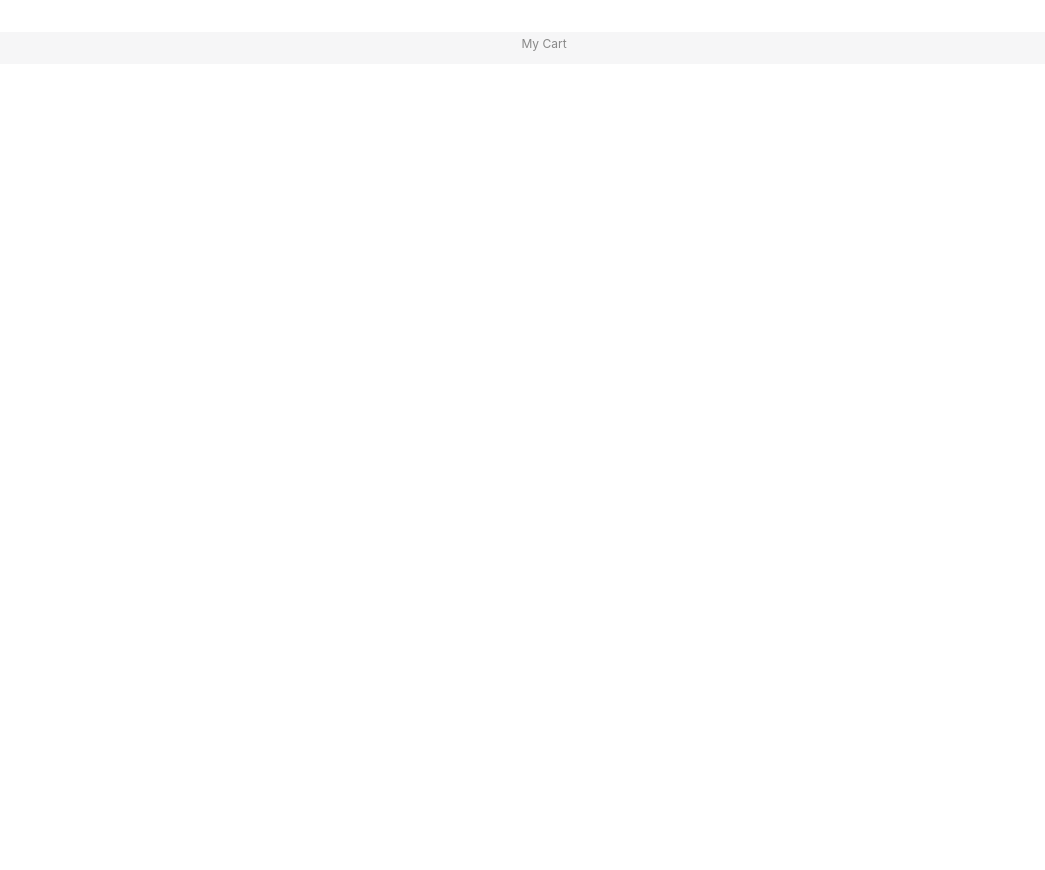
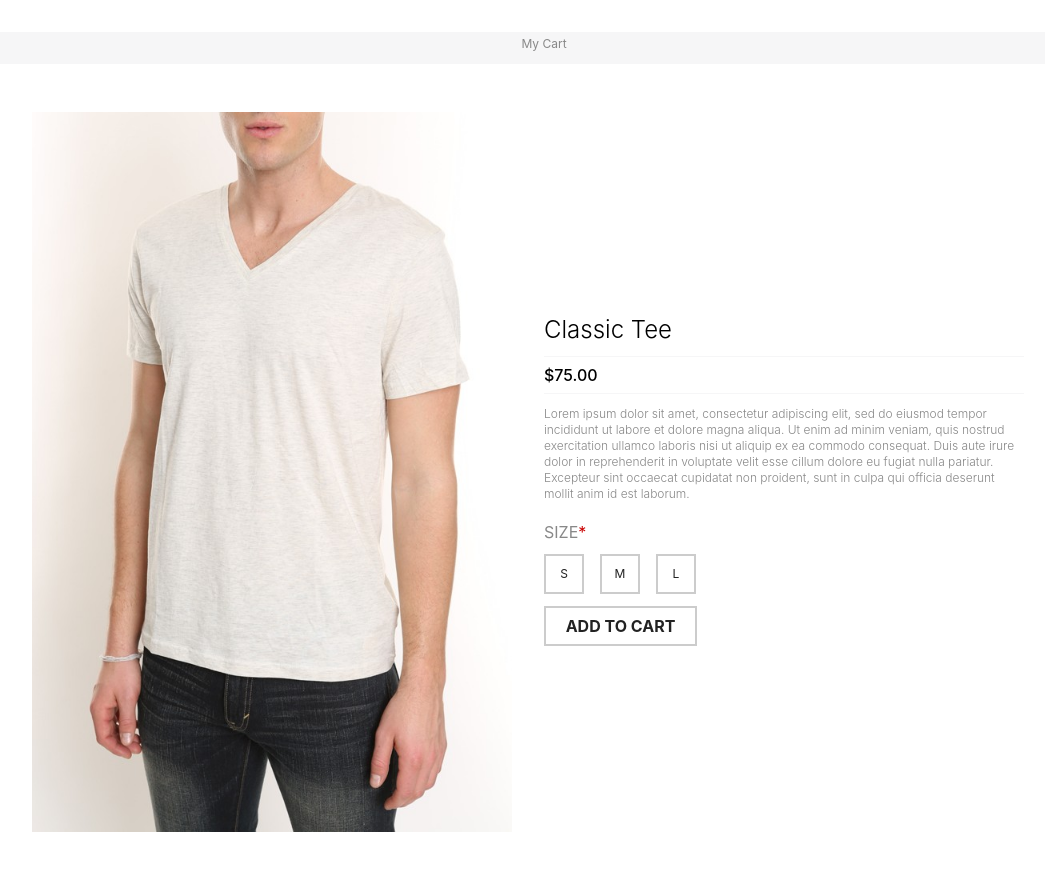
Before and after one commit to rhua966/Moustache-Republic-Demo, a React (Create React App) app: page / in a window 1280 px wide. Shown: the top 870 px of the page, without its empty margins (96-1141 px from the left). Before the commit the page ends 800 px from the top, so only its background shows below. Built offline with nearby package versions, Linux system fonts and the light colour scheme.

Commit message:
Add Product

```diff
--- a/src/App.tsx
+++ b/src/App.tsx
@@ -1,11 +1,13 @@
 import React from "react";
 
+import Product from "./components/Product/Product";
 import Header from './components/UI/Header/Header';
 
 const App = () => {
   return (
     <div className="App">
       <Header />
+      <Product />
     </div>
   );
 }
--- /dev/null
+++ b/src/components/Product/Product.module.css
@@ -0,0 +1,100 @@
+.product {
+  padding: 1rem;
+  display: flex;
+  flex-direction: row;
+  justify-content: space-between;
+  align-items: center;
+  margin:0 -16px 0 -16px;
+  padding: 32px 0 32px 0;
+  width: 100%;
+  height: 80%;
+  max-height: 1000px;
+}
+
+.product__image {
+  width: 47%;
+  justify-content:center;
+  height: auto;
+  min-width: 300px;
+  /* max-height: 600px; */
+}
+
+.product__details {
+  width: 47%;
+  display: block;
+  padding: 32px 32px 32px 32px;
+  flex-direction: column;
+  justify-content: space-between;
+}
+
+.product__name {
+  vertical-align: text-top;
+  font-size: 24px;
+  font-weight: 300;
+  padding: 12px 0 12px 0;
+}
+.product__description {
+  display: block;
+  font-size: 12px;
+  font-weight: 300;
+  line-height: 16px;
+  color: #888888;
+  padding: 12px 0 12px 0;
+}
+
+.product__price {
+  border-top: 1px solid #f6f6f7;
+  border-bottom: 1px solid #f6f6f7;
+  line-height: 20px;
+  padding: 8px 0 8px 0;
+  font-weight: 500;
+}
+
+.product__size-label {
+  display: flex;
+  color: #888888;
+  padding-top: 8px;
+  /* font-weight: bold; */
+}
+
+.product__size-buttons {
+  display: flex;
+  flex-direction: row;
+  column-gap: 16px;
+  padding: 12px 0 12px 0;
+}
+.product__size-buttons div {
+  border: 2px solid #cccccc;
+  display: flex;
+  box-sizing: border-box;
+  cursor: pointer;
+  width: 40px;
+  height: 40px;
+  padding: 8px;
+  justify-content: center;
+  align-items: center;
+  font-size: 12px;
+  color: #222222;
+}
+.product__buy-button {
+  border: 2px solid #cccccc;
+  display: flex;
+  box-sizing: border-box;
+  justify-content: center;
+  align-items: flex-start;
+  cursor: pointer;
+  display: flex;
+  color: #222222;
+  font-weight: bold;
+  padding: 8px 16px 8px 16px;
+  height: 40px;
+  width: auto;
+  max-width: 153px;
+  transition: background-color 0.2s, color 0.2s, border-color 0.2s;
+}
+
+.product__buy-button:hover {
+  color: white;
+  background-color: #222222;
+  border-color: #222222;
+}
--- /dev/null
+++ b/src/components/Product/Product.tsx
@@ -0,0 +1,64 @@
+import React, { useState, useEffect } from "react";
+
+import classes from "./Product.module.css";
+
+import { ProductItem, Size, State } from "../../models/types";
+import { tee } from "../../models/data";
+
+const Product: React.FC = () => {
+  const [product, setProduct] = useState<ProductItem>(tee);
+  const [selectedSize, setSelectedSize] = useState<Size>(null);
+
+  useEffect(() => {
+    setProduct(tee);
+    console.log(product);
+  }, []);
+
+  return (
+    <>
+      {product && (
+        <main className={classes.product}>
+          <div className={classes.product__image}>
+            <img
+              style={{ width: "100%", height: "100%" }}
+              src={product.image}
+              alt="Tee"
+            />
+          </div>
+          <div className={classes.product__details}>
+            <div className={classes.product__name}>{product.name}</div>
+            <div className={classes.product__price}>{`$${product.price.toFixed(
+              2
+            )}`}</div>
+            <div className={classes.product__description}>
+              {product.description}
+            </div>
+            <div className={classes["product__size-label"]}>
+              <span>SIZE</span>
+              <span style={{ color: "#C90000" }}>* </span>
+              <span style={{ color: "#222222" }}>{selectedSize}</span>
+            </div>
+            <div className={classes["product__size-buttons"]}>
+              {product.avaliableSizes.map((size) => {
+                return (
+                  <div
+                    key={size}
+                    style={{
+                      borderColor:
+                        size === selectedSize ? "#222222" : "#CCCCCC",
+                    }}
+                    onClick={()=>{}}>
+                    {size}
+                  </div>
+                );
+              })}
+            </div>
+            <div className={classes["product__buy-button"]}>ADD TO CART</div>
+          </div>
+        </main>
+      )}
+    </>
+  );
+};
+
+export default Product;
```
